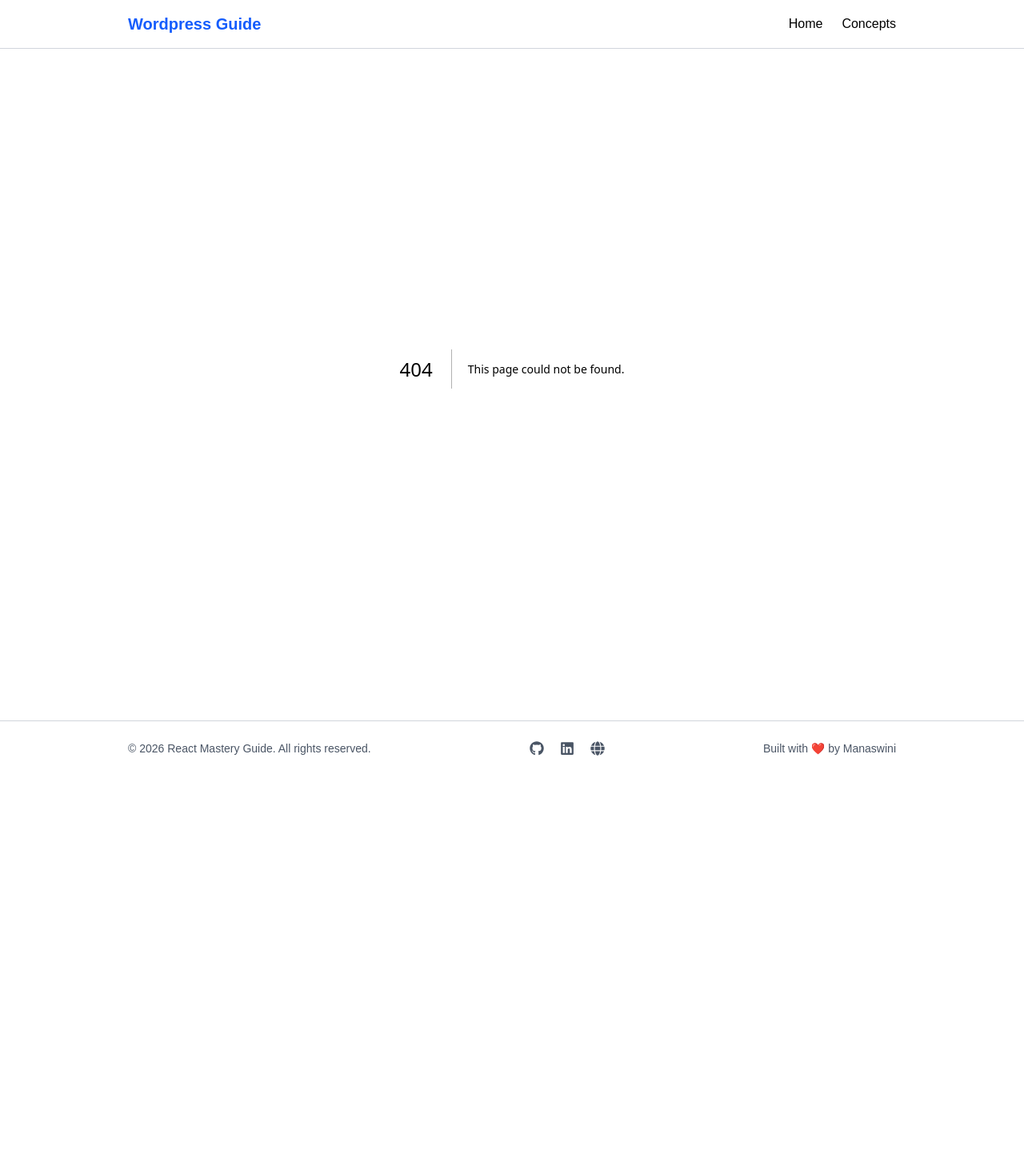
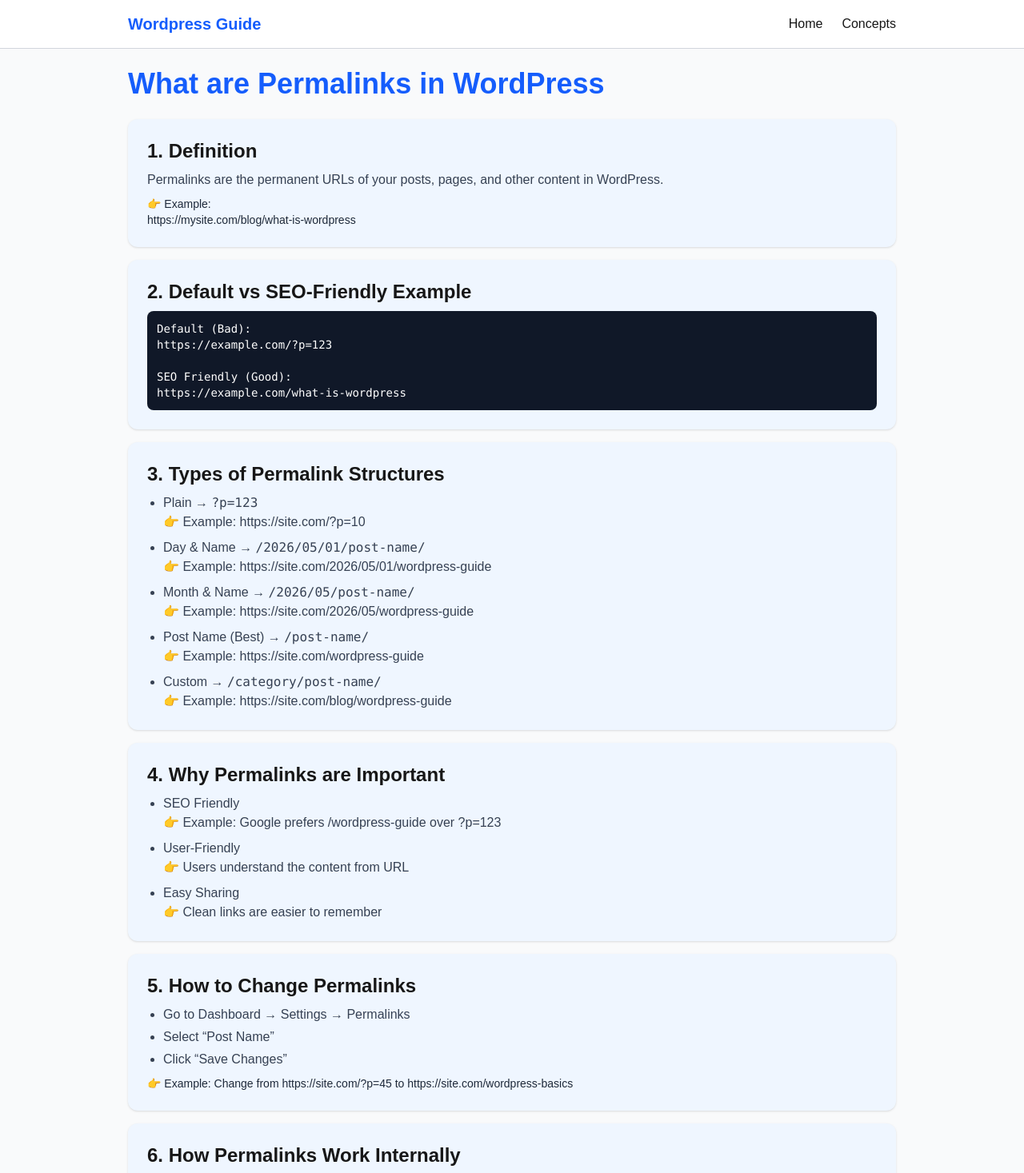
Before and after one commit to Monisasmal/WordPress-Concepts, a Next.js app: page /concepts/WhatArePermalinks in a window 1280 px wide. Before the commit this address had no page. Shown: the top 1467 px of the page at 80% size. Before the commit the page ends 970 px from the top, so only its background shows below. Built offline with nearby package versions, Linux system fonts and the light colour scheme.

Commit message:
first commit

```diff
--- /dev/null
+++ b/src/app/concepts/WhatArePermalinks/page.tsx
@@ -0,0 +1,207 @@
+export default function WhatArePermalinks() {
+  return (
+    <div className="bg-gray-50 min-h-screen">
+
+      {/* Container */}
+      <div className="w-full max-w-5xl mx-auto px-4 sm:px-6 lg:px-8 py-6">
+
+        {/* Header */}
+        <h1 className="text-2xl sm:text-3xl md:text-4xl font-bold text-blue-600 mb-6">
+          What are Permalinks in WordPress
+        </h1>
+
+        {/* Card Wrapper */}
+        <div className="space-y-4">
+
+          {/* Definition */}
+          <section className="bg-blue-50 shadow-sm rounded-xl p-4 sm:p-6">
+            <h2 className="text-lg sm:text-xl md:text-2xl font-semibold mb-2">
+              1. Definition
+            </h2>
+            <p className="text-sm sm:text-base text-gray-700">
+              Permalinks are the permanent URLs of your posts, pages, and other content
+              in WordPress.
+            </p>
+
+            <p className="text-sm text-gray-800 mt-2">
+              👉 Example:
+              <br />
+              https://mysite.com/blog/what-is-wordpress
+            </p>
+          </section>
+
+          {/* Example */}
+          <section className="bg-blue-50 shadow-sm rounded-xl p-4 sm:p-6">
+            <h2 className="text-lg sm:text-xl md:text-2xl font-semibold mb-2">
+              2. Default vs SEO-Friendly Example
+            </h2>
+
+            <pre className="bg-gray-900 text-white p-3 rounded-lg text-sm overflow-x-auto">
+{`Default (Bad):
+https://example.com/?p=123
+
+SEO Friendly (Good):
+https://example.com/what-is-wordpress`}
+            </pre>
+          </section>
+
+          {/* Types */}
+          <section className="bg-blue-50 shadow-sm rounded-xl p-4 sm:p-6">
+            <h2 className="text-lg sm:text-xl md:text-2xl font-semibold mb-2">
+              3. Types of Permalink Structures
+            </h2>
+
+            <ul className="list-disc ml-5 text-sm sm:text-base text-gray-700 space-y-2">
+              <li>
+                Plain → <code>?p=123</code>
+                <br />👉 Example: https://site.com/?p=10
+              </li>
+
+              <li>
+                Day & Name → <code>/2026/05/01/post-name/</code>
+                <br />👉 Example: https://site.com/2026/05/01/wordpress-guide
+              </li>
+
+              <li>
+                Month & Name → <code>/2026/05/post-name/</code>
+                <br />👉 Example: https://site.com/2026/05/wordpress-guide
+              </li>
+
+              <li>
+                Post Name (Best) → <code>/post-name/</code>
+                <br />👉 Example: https://site.com/wordpress-guide
+              </li>
+
+              <li>
+                Custom → <code>/category/post-name/</code>
+                <br />👉 Example: https://site.com/blog/wordpress-guide
+              </li>
+            </ul>
+          </section>
+
+          {/* Why */}
+          <section className="bg-blue-50 shadow-sm rounded-xl p-4 sm:p-6">
+            <h2 className="text-lg sm:text-xl md:text-2xl font-semibold mb-2">
+              4. Why Permalinks are Important
+            </h2>
+
+            <ul className="list-disc ml-5 text-sm sm:text-base text-gray-700 space-y-2">
+              <li>
+                SEO Friendly
+                <br />👉 Example: Google prefers /wordpress-guide over ?p=123
+              </li>
+
+              <li>
+                User-Friendly
+                <br />👉 Users understand the content from URL
+              </li>
+
+              <li>
+                Easy Sharing
+                <br />👉 Clean links are easier to remember
+              </li>
+            </ul>
+          </section>
+
+          {/* Change */}
+          <section className="bg-blue-50 shadow-sm rounded-xl p-4 sm:p-6">
+            <h2 className="text-lg sm:text-xl md:text-2xl font-semibold mb-2">
+              5. How to Change Permalinks
+            </h2>
+
+            <ul className="list-disc ml-5 text-sm sm:text-base text-gray-700 space-y-1">
+              <li>Go to Dashboard → Settings → Permalinks</li>
+              <li>Select “Post Name”</li>
+              <li>Click “Save Changes”</li>
+            </ul>
+
+            <p className="text-sm text-gray-800 mt-2">
+              👉 Example:
+              Change from
+              https://site.com/?p=45
+              to
+              https://site.com/wordpress-basics
+            </p>
+          </section>
+
+          {/* Internal */}
+          <section className="bg-blue-50 shadow-sm rounded-xl p-4 sm:p-6">
+            <h2 className="text-lg sm:text-xl md:text-2xl font-semibold mb-2">
+              6. How Permalinks Work Internally
+            </h2>
+
+            <ul className="list-disc ml-5 text-sm sm:text-base text-gray-700 space-y-2">
+              <li>
+                URL is rewritten using rules
+                <br />👉 /wordpress-guide → mapped to post ID
+              </li>
+
+              <li>
+                Uses .htaccess file
+                <br />👉 Controls routing on server
+              </li>
+
+              <li>
+                Fetches content from database
+                <br />👉 Displays correct post
+              </li>
+            </ul>
+          </section>
+
+          {/* Advantages */}
+          <section className="bg-blue-50 shadow-sm rounded-xl p-4 sm:p-6">
+            <h2 className="text-lg sm:text-xl md:text-2xl font-semibold mb-2">
+              7. Advantages
+            </h2>
+
+            <ul className="list-disc ml-5 text-sm sm:text-base text-gray-700 space-y-2">
+              <li>
+                Clean URLs
+                <br />👉 /learn-wordpress
+              </li>
+
+              <li>
+                Better SEO
+                <br />👉 Keywords in URL improve ranking
+              </li>
+            </ul>
+          </section>
+
+          {/* Mistakes */}
+          <section className="bg-blue-50 shadow-sm rounded-xl p-4 sm:p-6">
+            <h2 className="text-lg sm:text-xl md:text-2xl font-semibold mb-2">
+              8. Common Mistakes
+            </h2>
+
+            <ul className="list-disc ml-5 text-sm sm:text-base text-gray-700 space-y-2">
+              <li>
+                Changing permalinks after publishing
+                <br />👉 Breaks old links
+              </li>
+
+              <li>
+                Not using SEO structure
+                <br />👉 ?p=123 instead of /post-name
+              </li>
+            </ul>
+          </section>
+
+          {/* Interview */}
+          <section className="bg-blue-50 shadow-sm rounded-xl p-4 sm:p-6">
+            <h2 className="text-lg sm:text-xl md:text-2xl font-semibold mb-2">
+              Interview Points
+            </h2>
+
+            <ul className="list-disc ml-5 text-sm sm:text-base text-gray-900 space-y-1">
+              <li>Permalinks = permanent URLs</li>
+              <li>Post Name is best for SEO</li>
+              <li>Uses rewrite rules</li>
+              <li>Example: /wordpress-guide</li>
+            </ul>
+          </section>
+
+        </div>
+      </div>
+    </div>
+  );
+}
--- a/src/app/concepts/page.tsx
+++ b/src/app/concepts/page.tsx
@@ -22,6 +22,7 @@
      {name: "What is a Plugin in WordPress?", path:"/concepts/WhatIsPlugin"},
      {name: "How to Install Plugins in WordPress?", path:"/concepts/InstallPlugins"},
      {name: "How to Update Plugins in WordPress?", path:"/concepts/UpdatePlugins"},
+     {name: "What are Permalinks in WordPress?", path:"/concepts/WhatArePermalinks"},
 ];
 
 export default function Concepts(){
```
